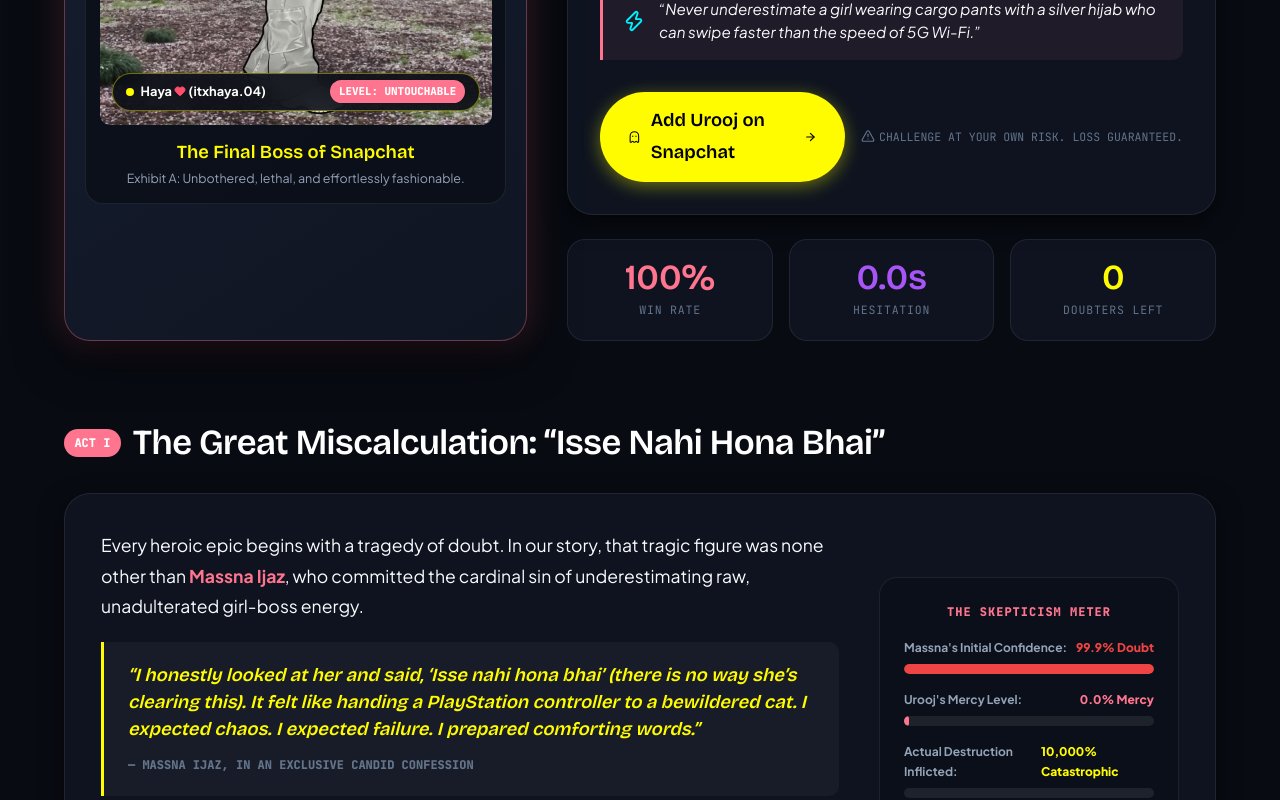
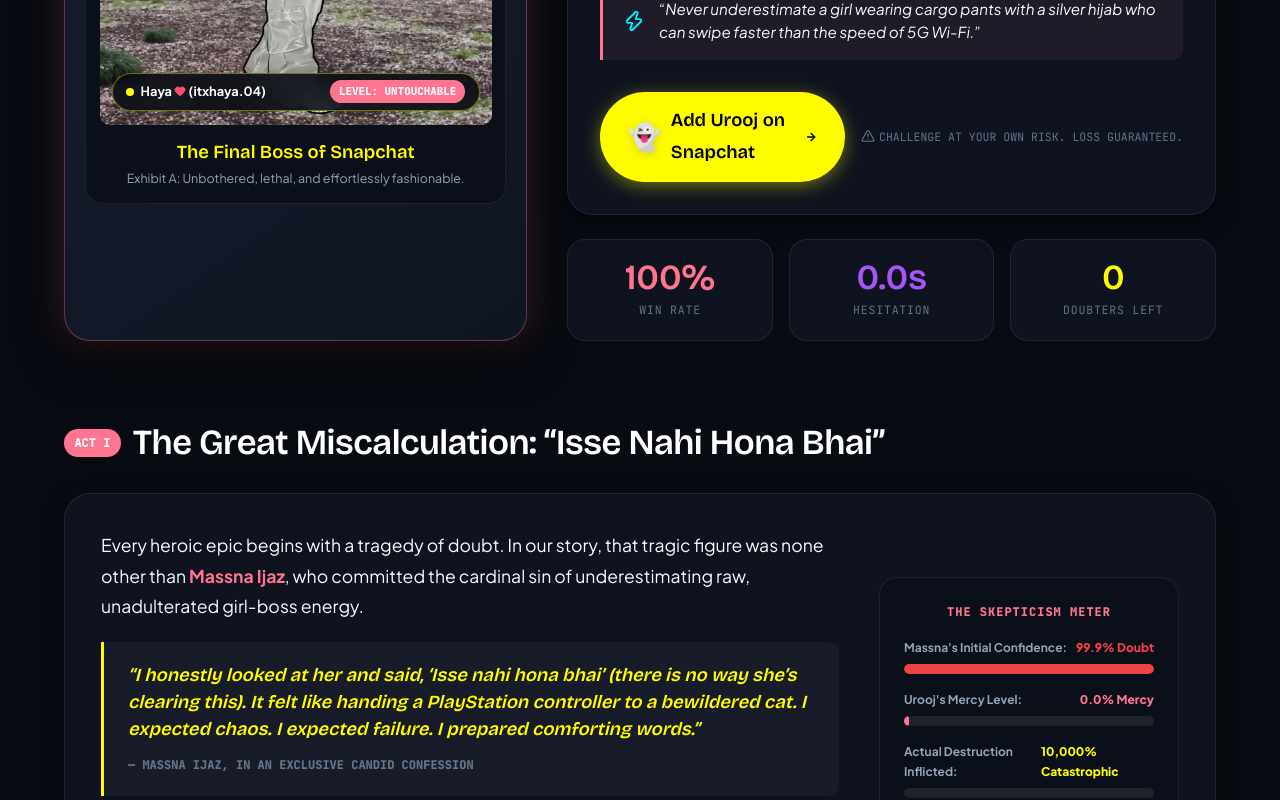
Before and after one commit to massssssssssna/Article-blog-page, a Next.js app: page / in a window 1280 px wide. Shown: the part 1320-2120 px from the top of the page. Built offline with nearby package versions, Linux system fonts and the light colour scheme.

Commit message:
fix(ui): enlarge and enhance snapchat ghost icon sizing on primary cta buttons

```diff
--- a/src/app/page.jsx
+++ b/src/app/page.jsx
@@ -429,9 +429,9 @@
                   rel="noopener noreferrer"
                   onClick={() => soundFX.playPop()}
                 >
-                  <Ghost size={18} />
+                  <span style={{ fontSize: '1.65rem', lineHeight: 1, display: 'inline-flex', alignItems: 'center', filter: 'drop-shadow(0 2px 4px rgba(0, 0, 0, 0.15))' }}>👻</span>
                   <span>Add Urooj on Snapchat</span>
-                  <ArrowRight size={18} />
+                  <ArrowRight size={20} strokeWidth={2.5} />
                 </a>
                 <span className="dossier-disclaimer">
                   <AlertTriangle size={14} style={{ display: 'inline', verticalAlign: '-2px', marginRight: '4px' }} />
@@ -776,7 +776,7 @@
                   rel="noopener noreferrer"
                   onClick={() => soundFX.playPop()}
                 >
-                  <Ghost size={18} />
+                  <span style={{ fontSize: '1.25rem', lineHeight: 1, display: 'inline-flex', alignItems: 'center' }}>👻</span>
                   <span>Add The Legend</span>
                 </a>
               </div>
```
